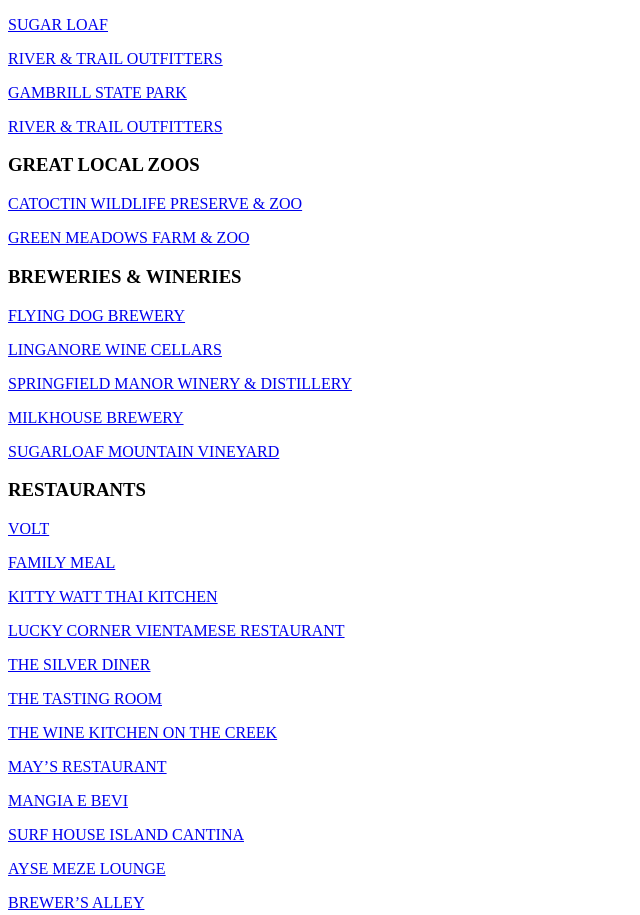
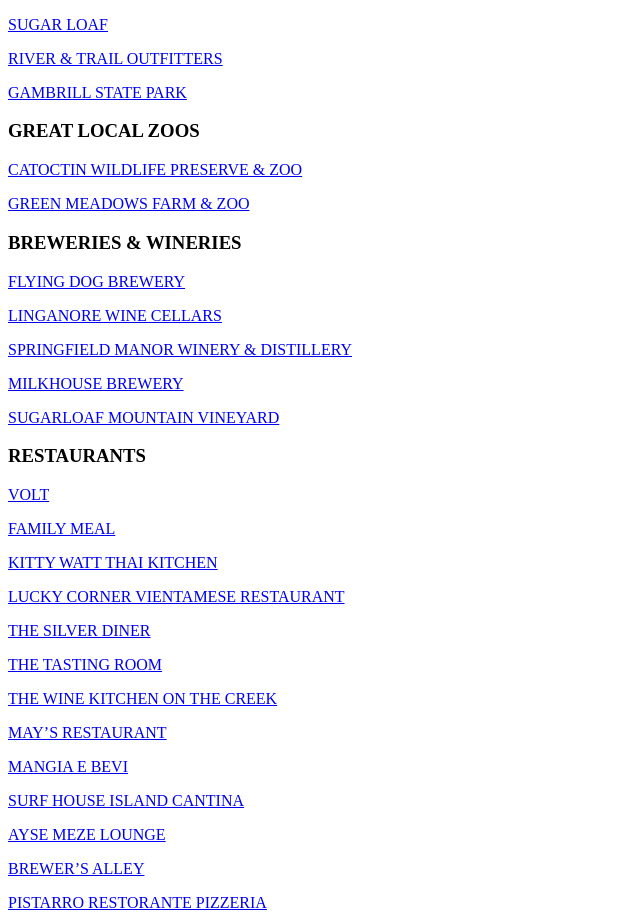
Before and after one commit to stellasbatmitzvah/stellasbatmitzvah.github.io, a plain HTML site: page index.html in a window 1280 px wide. Shown: the part 1108-2023 px from the top of the page, without its empty margins (0-640 px from the left). Drawn offline with Linux system fonts and the light colour scheme.

Commit message:
Update index.html

```diff
--- a/index.html
+++ b/index.html
@@ -42,7 +42,6 @@ Frederick, Maryland 21703
 
 <p><a href="http://dnr2.maryland.gov/publiclands/Pages/western/gambrill.aspx">GAMBRILL STATE PARK</a></p>
 
-<p><a href="https://www.rivertrail.com/">RIVER &amp; TRAIL OUTFITTERS</a></p>
 
 <h3 id="zoo">GREAT LOCAL ZOOS</h5>
 <p><a href="http://cwpzoo.com/">CATOCTIN WILDLIFE PRESERVE &amp; ZOO</a></p>
```
